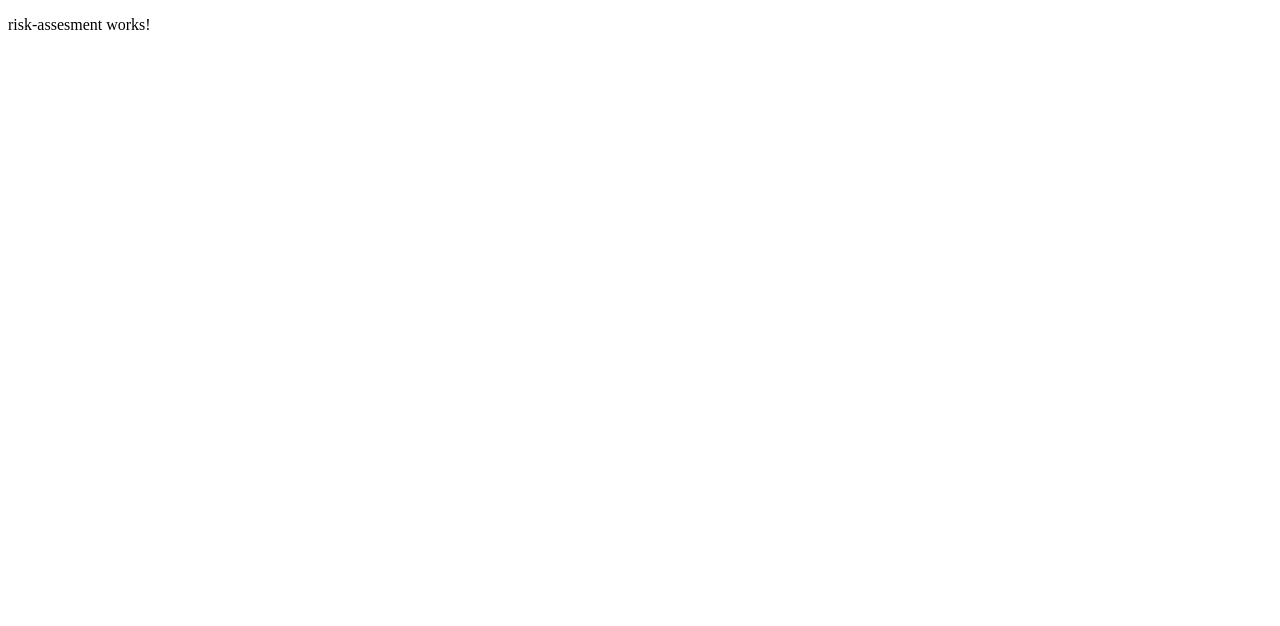
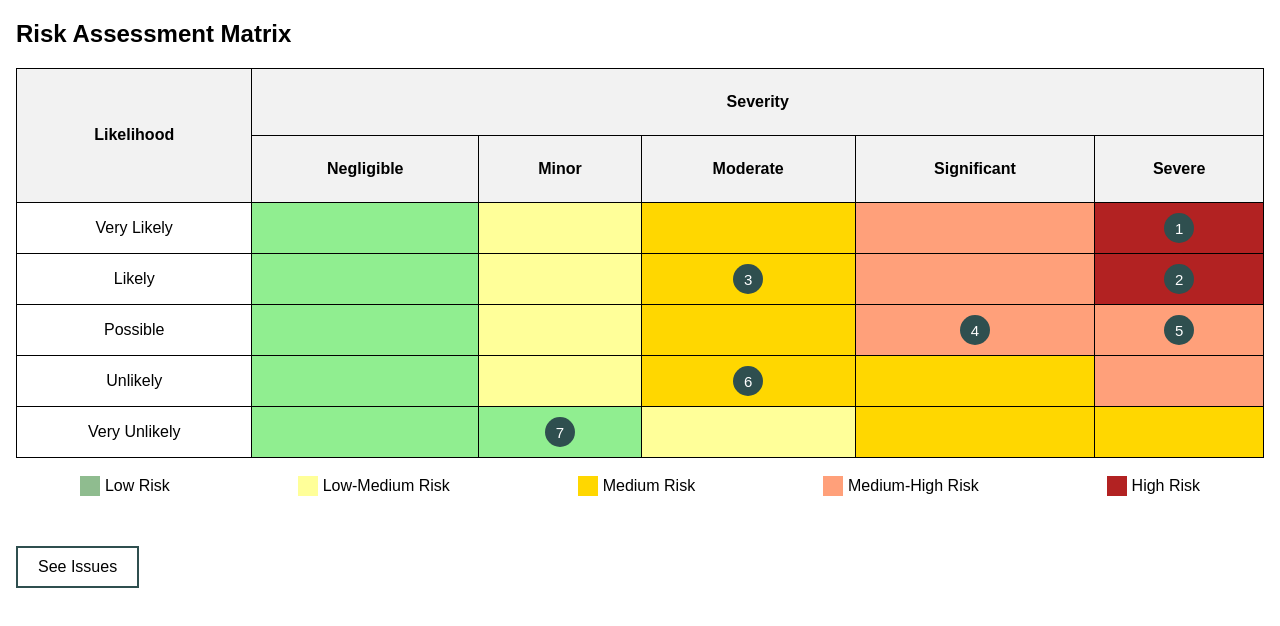
Before and after one commit to erladev/mswp-prototype, an Angular app: page /risk-assesment in a window 1280 px wide. Shown: the top 626 px of the page. Built offline with nearby package versions, Linux system fonts and the light colour scheme.

Commit message:
add risk assessment grid

```diff
--- a/src/risk-assesment/risk-assesment.component.html
+++ b/src/risk-assesment/risk-assesment.component.html
@@ -1 +1,192 @@
-<p>risk-assesment works!</p>
+<!DOCTYPE html>
+
+<html lang="en">
+<head>
+  <meta charset="utf-8"/>
+  <meta content="width=device-width, initial-scale=1.0" name="viewport"/>
+  <title>Risk Assessment Matrix</title>
+  <style>
+    body {
+      font-family: Arial, sans-serif;
+    }
+
+    table {
+      border-collapse: collapse;
+      width: 100%;
+    }
+
+    th, td {
+      border: 1px solid #000;
+      text-align: center;
+      padding: 8px;
+    }
+
+    th {
+      background-color: #f2f2f2;
+    }
+
+    td.low {
+      background-color: #90EE90;
+    }
+
+    /* Light Green */
+    td.low-med {
+      background-color: #FFFF99;
+    }
+
+    /* Light Yellow */
+    td.medium {
+      background-color: #FFD700;
+    }
+
+    /* Gold */
+    td.med-hi {
+      background-color: #FFA07A; /* LightSalmon */
+    }
+
+    /* Orange */
+    td.high {
+      background-color: #B22222; /* FireBrick */
+    }
+
+    /* OrangeRed */
+  </style>
+</head>
+<body>
+<h2>Risk Assessment Matrix</h2>
+<table>
+  <tr>
+    <th rowspan="2" style="width: 30px; height: 50px;">Likelihood</th>
+    <th colspan="5" style="height: 50px;">Severity</th>
+  </tr>
+  <tr>
+    <th style="width: 50px; height: 50px;">Negligible</th>
+    <th style="width: 50px; height: 50px;">Minor</th>
+    <th style="width: 50px; height: 50px;">Moderate</th>
+    <th style="width: 50px; height: 50px;">Significant</th>
+    <th style="width: 50px; height: 50px;">Severe</th>
+  </tr>
+  <tr>
+    <td style="height: 50px;">Very Likely</td>
+    <td class="low"></td>
+    <td class="low-med"></td>
+    <td class="medium"></td>
+    <td class="med-hi"></td>
+    <td class="high"><button class="circle-button">1</button></td>
+  </tr>
+  <tr>
+    <td style="height: 50px;">Likely</td>
+    <td class="low"></td>
+    <td class="low-med"></td>
+    <td class="medium"><button class="circle-button">3</button></td>
+    <td class="med-hi"></td>
+    <td class="high"><button class="circle-button">2</button></td>
+  </tr>
+  <tr>
+    <td style="height: 50px;">Possible</td>
+    <td class="low"></td>
+    <td class="low-med"></td>
+    <td class="medium"></td>
+    <td class="med-hi"><button class="circle-button">4</button></td>
+    <td class="med-hi"><button class="circle-button">5</button></td>
+  </tr>
+  <tr>
+    <td style="height: 50px;">Unlikely</td>
+    <td class="low"></td>
+    <td class="low-med"></td>
+    <td class="medium"><button class="circle-button">6</button></td>
+    <td class="medium"></td>
+    <td class="med-hi"></td>
+  </tr>
+  <tr>
+    <td style="height: 50px;">Very Unlikely</td>
+    <td class="low"></td>
+    <td class="low"><button class="circle-button">7</button></td>
+    <td class="low-med"></td>
+    <td class="medium"></td>
+    <td class="medium"></td>
+  </tr>
+</table>
+
+
+<br>
+<div class="legend">
+  <div><span class="low"></span> Low Risk</div>
+  <div><span class="low-med"></span> Low-Medium Risk</div>
+  <div><span class="medium"></span> Medium Risk</div>
+  <div><span class="med-high"></span> Medium-High Risk</div>
+  <div><span class="high"></span> High Risk</div>
+</div>
+
+<button (click)="toggleIssues()" class="see-issues-button">See Issues</button>
+
+
+<div [hidden]="!showIssues" class="issues">
+  <table>
+    <tr>
+      <th>ID</th>
+      <th>Description</th>
+      <th>Action</th>
+      <th>Likelihood</th>
+      <th>Severity</th>
+    </tr>
+    <tr>
+      <td>1</td>
+      <td>Unsecured WiFi</td>
+      <td>Implement secure WiFi protocols</td>
+      <td>Very Likely</td>
+      <td>Severe</td>
+    </tr>
+    <tr>
+      <td>2</td>
+      <td>Insufficient backup procedures</td>
+      <td>Implement robust backup strategy</td>
+      <td>Likely</td>
+      <td>Severe</td>
+    </tr>
+    <tr>
+      <td>3</td>
+      <td>Software vulnerabilities</td>
+      <td>Apply security patches</td>
+      <td>Likely</td>
+      <td>Moderate</td>
+    </tr>
+    <tr>
+      <td>4</td>
+      <td>Availability issues</td>
+      <td>Improve server uptime</td>
+      <td>Possible</td>
+      <td>Significant</td>
+    </tr>
+    <!-- Additional Issues -->
+    <tr>
+      <td>5</td>
+      <td>Hardware failures</td>
+      <td>Upgrade hardware components</td>
+      <td>Possible</td>
+      <td>Severe</td>
+    </tr>
+    <tr>
+      <td>6</td>
+      <td>Outdated software</td>
+      <td>Update software versions</td>
+      <td>Unlikely</td>
+      <td>Moderate</td>
+    </tr>
+    <tr>
+      <td>7</td>
+      <td>Unauthorized access attempts</td>
+      <td>Implement multi-factor authentication</td>
+      <td>Very Unlikely</td>
+      <td>Minor</td>
+    </tr>
+  </table>
+</div>
+
+
+<br>
+<br>
+<br>
+<br>
+</body>
+</html>
--- a/src/risk-assesment/risk-assesment.component.scss
+++ b/src/risk-assesment/risk-assesment.component.scss
@@ -1,16 +1,124 @@
-.grid-container {
-  display: grid;
-  grid-template-columns: repeat(10, 1fr);
-  grid-gap: 2px;
+.legend {
+  display: flex;
+  justify-content: space-around;
+  margin-bottom: 50px; /* Add a margin to the bottom of the legend */
 }
 
-.grid-row {
-  display: flex;
+td:first-child {
+  padding: 0 10px; /* Add horizontal padding to the table cells */
 }
 
-.grid-cell {
-  flex: 1;
-  height: 30px; /* Adjust height as needed */
-  text-align: center;
+.legend div {
+  display: flex;
+  align-items: center;
+}
+
+.legend span {
+  display: inline-block;
+  width: 20px;
+  height: 20px;
+  margin-right: 5px;
+}
+
+.low {
+  background-color: #8FBC8F; /* DarkSeaGreen */
+}
+
+.low-med {
+  background-color: #FFFF99;
+}
+
+.medium {
+  background-color: #FFD700;
+}
+
+.med-high {
+  background-color: #FFA07A; /* LightSalmon */
+}
+
+.high {
+  background-color: #B22222; /* FireBrick */
+}
+
+.circle-button {
+  border: none;
+  height: 30px;
+  width: 30px;
+  border-radius: 50%;
+  background-color: darkslategray;
+  color: #fff;
   line-height: 30px;
+  font-size: 15px;
+  justify-content: center; /* Center the text horizontally */
+  align-items: center; /* Center the text vertically */
 }
+.issues table {
+  border-collapse: collapse;
+  width: 50%;
+  margin: 0 auto;
+  border: 1px solid #000; /* Add a border to the table */
+}
+
+.issues th, .issues td {
+  border: 1px solid #000; /* Add a border to the th and td elements */
+  text-align: left;
+  padding: 8px;
+}
+
+.issues table {
+  border-collapse: collapse;
+  width: 50%;
+  margin: 0 auto;
+  border: 1px solid #000; /* Add a border to the table */
+}
+
+.issues th, .issues td {
+  border: 1px solid #000; /* Add a border to the th and td elements */
+  text-align: left;
+  padding: 8px;
+}
+
+.issues th, .issues td {
+  border: none; /* Remove the border */
+  text-align: left;
+  padding: 8px;
+}
+
+.issues th {
+  background-color: ghostwhite;
+  border-bottom: 2px solid black; /* Add a solid black border to the bottom */
+}
+
+.issues tr:nth-child(6),
+.issues tr:nth-child(5) {
+  background-color: #FFCCCB
+}
+
+.issues tr:nth-child(2),
+.issues tr:nth-child(3)  {
+  background-color: lightcoral
+}
+
+.issues tr:nth-child(7),
+.issues tr:nth-child(4)  {
+  background-color: #FFD700;
+}
+
+.issues tr:nth-child(8)  {
+  background-color: lightgreen;
+}
+
+.see-issues-button {
+  background-color: white;
+  color: black;
+  border: 2px solid darkslategray;;
+  padding: 10px 20px; /* Adjust padding as needed */
+  font-size: 16px; /* Adjust font size as needed */
+  cursor: pointer; /* Add a pointer cursor on hover */
+  /* Add any additional styling as needed */
+}
+
+.see-issues-button:hover {
+  background-color: darkslategray;; /* Change background color on hover */
+  color: white; /* Change text color on hover */
+}
--- a/src/risk-assesment/risk-assesment.component.ts
+++ b/src/risk-assesment/risk-assesment.component.ts
@@ -7,4 +7,9 @@ import {Component} from '@angular/core';
 })
 export class RiskAssesmentComponent {
 
+  showIssues = false; // Add this line
+
+  toggleIssues() { // Add this method
+    this.showIssues = !this.showIssues;
+  }
 }
```
